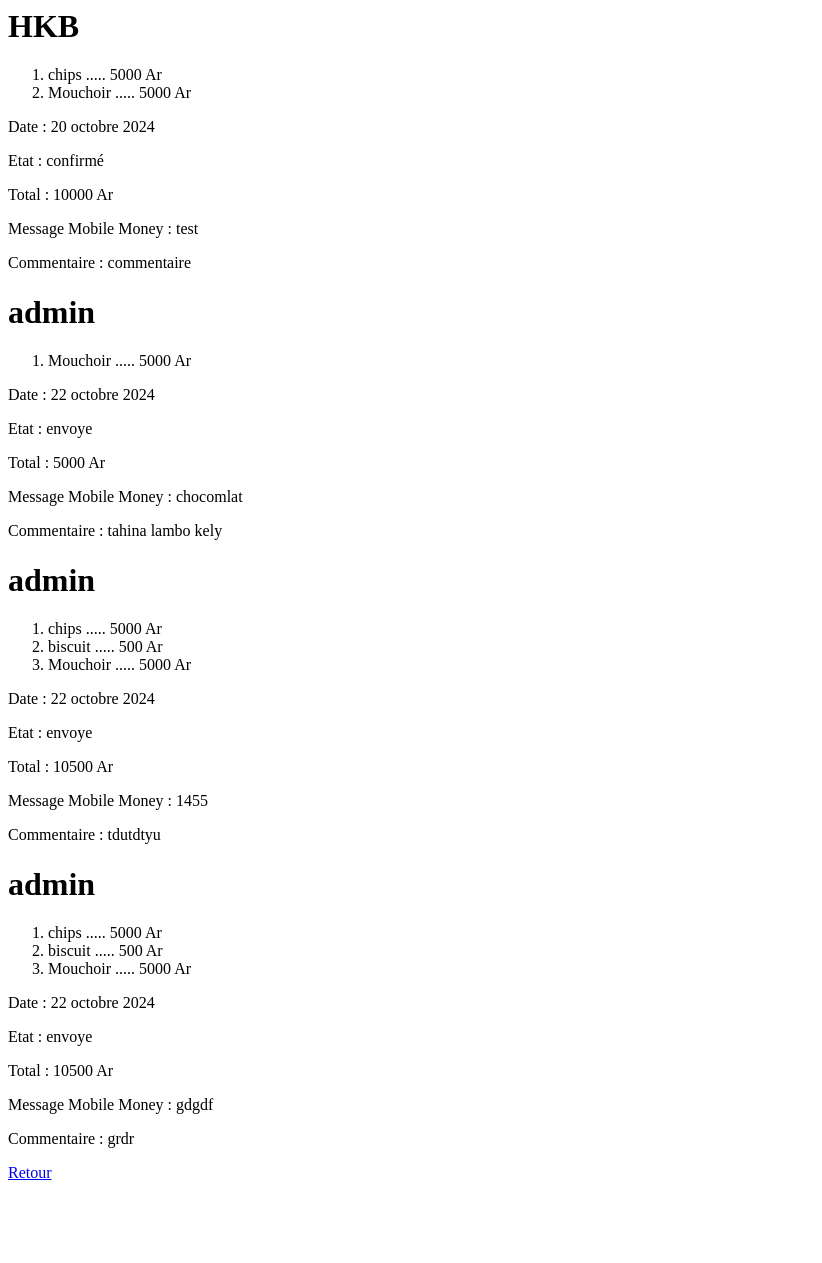
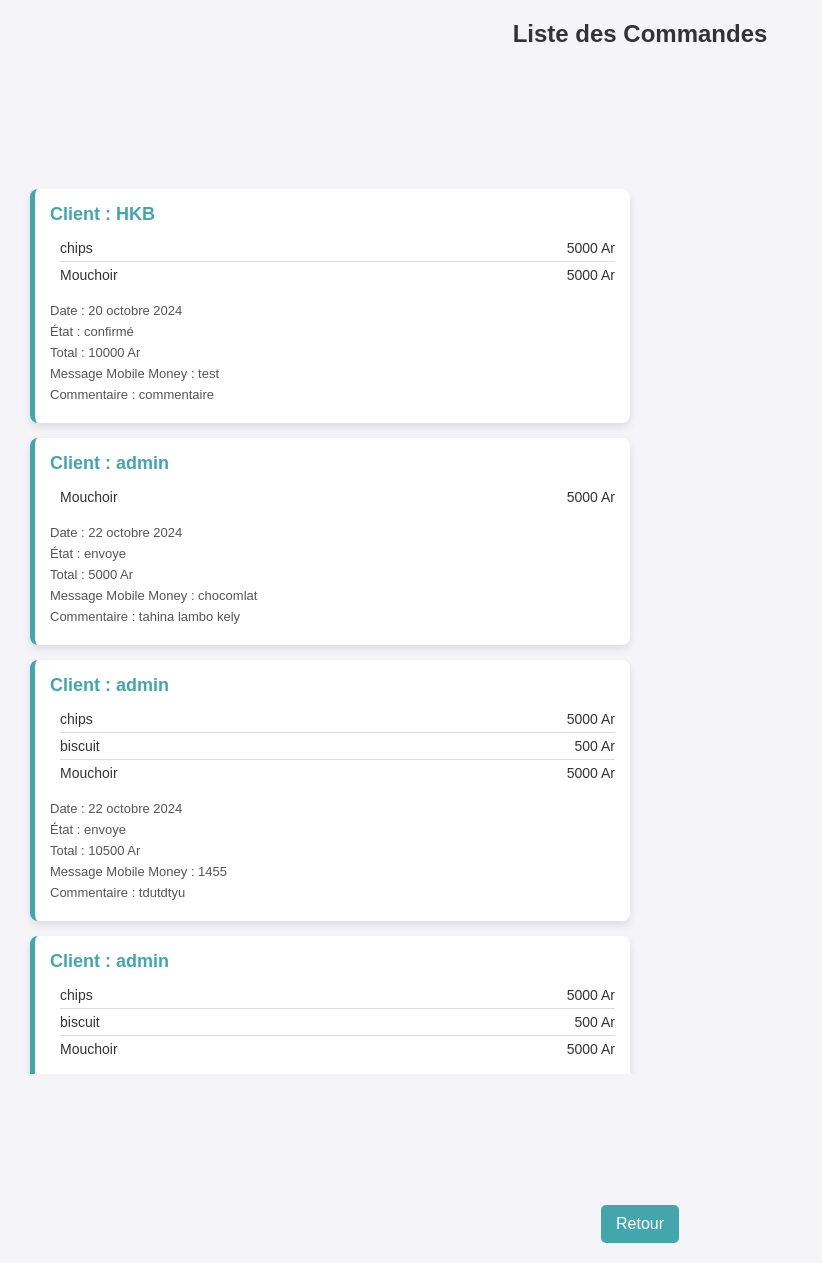
Before and after one commit to TahinaHKB/e-restau, a Django app: page /gestionCommande/ in a window 1280 px wide. Shown: the whole page, without its empty margins (0-822 px from the left). Run offline with Django 5.2, Linux system fonts and the light colour scheme; data comes from the database, SQL or seed files in the repository; both versions use the stored data as it was after the commit.

Commit message:
finition

```diff
--- a/E-restau/templates/gestionCommande.html
+++ b/E-restau/templates/gestionCommande.html
@@ -2,33 +2,138 @@
     <head>
         <meta charset="utf-8">
         <title>Commande</title>
+        <style>
+            * {
+                margin: 0;
+                padding: 0;
+                box-sizing: border-box;
+            }
+
+            body {
+                font-family: 'Arial', sans-serif;
+                background-color: #f4f4f9;
+                color: #333;
+                height: 100vh;
+                padding: 20px;
+                display: flex;
+                flex-direction: column;
+                align-items: center;
+                justify-content: space-between;
+            }
+
+            h1 {
+                font-size: 24px;
+                color: #333;
+                margin-bottom: 10px;
+            }
+
+            .order-container {
+                overflow-y: auto;
+                max-height: 70vh;
+                width: 100%;
+                padding: 0 10px;
+            }
+
+            .order-card {
+                background-color: white;
+                width: 100%;
+                max-width: 600px;
+                padding: 15px;
+                margin-bottom: 15px;
+                border-radius: 8px;
+                box-shadow: 0 4px 8px rgba(0, 0, 0, 0.1);
+                border-left: 5px solid #43a6ad;
+            }
+
+            .order-card h1 {
+                font-size: 18px;
+                margin-bottom: 10px;
+                color: #43a6ad;
+            }
+
+            .order-details {
+                list-style: none;
+                margin-bottom: 15px;
+                padding-left: 10px;
+            }
+
+            .order-details li {
+                font-size: 14px;
+                padding: 5px 0;
+                display: flex;
+                justify-content: space-between;
+                border-bottom: 1px solid #ddd;
+            }
+
+            .order-details li:last-child {
+                border-bottom: none;
+            }
+
+            .order-info p {
+                font-size: 13px;
+                margin-bottom: 6px;
+                color: #555;
+            }
+
+            .confirm-link {
+                display: inline-block;
+                margin-top: 10px;
+                padding: 8px 15px;
+                background-color: #43a6ad;
+                color: white;
+                text-decoration: none;
+                border-radius: 5px;
+                transition: background-color 0.3s;
+            }
+
+            .confirm-link:hover {
+                background-color: #36858d;
+            }
+
+            .back-link {
+                padding: 10px 15px;
+                background-color: #43a6ad;
+                color: white;
+                text-decoration: none;
+                border-radius: 5px;
+            }
+
+            .back-link:hover {
+                background-color: #36858d;
+            }
+
+        </style>
     </head>
     <body>
-        <div>
+        <h1>Liste des Commandes</h1>
+
+        <div class="order-container">
             {% for c in com %}
-                <div>
-                    <h1>{{ c.client }}</h1>
-                    <ol>
+                <div class="order-card">
+                    <h1>Client : {{ c.client }}</h1>
+                    <ol class="order-details">
                         {% for m in c.menu.all %}
-                        <li>{{ m.name }} ..... {{ m.price }} Ar</li>
+                        <li>{{ m.name }} <span>{{ m.price }} Ar</span></li>
                         {% endfor %}
                     </ol>
+                    <div class="order-info">
                         <p>Date : {{c.date}}</p>
-                    <p>Etat : {{ c.type }} </p>
+                        <p>État : {{ c.type }}</p>
                         <p>Total : {{ c.total }} Ar</p>
                         <p>Message Mobile Money : {{ c.message }}</p>
                         {% if c.commentaire %}
                         <p>Commentaire : {{ c.commentaire }}</p>
                         {% else %}
                         <p>Pas de commentaire</p>
-                    {% endif%}
-                    {% if c.type == attente %}
-                    <p><a href="{% url 'confirmCommand' pk=c.pk %}">Confirmer la commande</a></p>
                         {% endif %}
-
+                        {% if c.type == 'attente' %}
+                        <a href="{% url 'confirmCommand' pk=c.pk %}" class="confirm-link">Confirmer la commande</a>
+                        {% endif %}
+                    </div>
                 </div>
             {% endfor %}
         </div>
-        <a href="{% url 'home' %}">Retour</a>
+
+        <a href="{% url 'home' %}" class="back-link">Retour</a>
     </body>
 </html>
```
Also changed, not shown: E-restau/db.sqlite3. Lines whose indentation alone changed are shown as unchanged.
